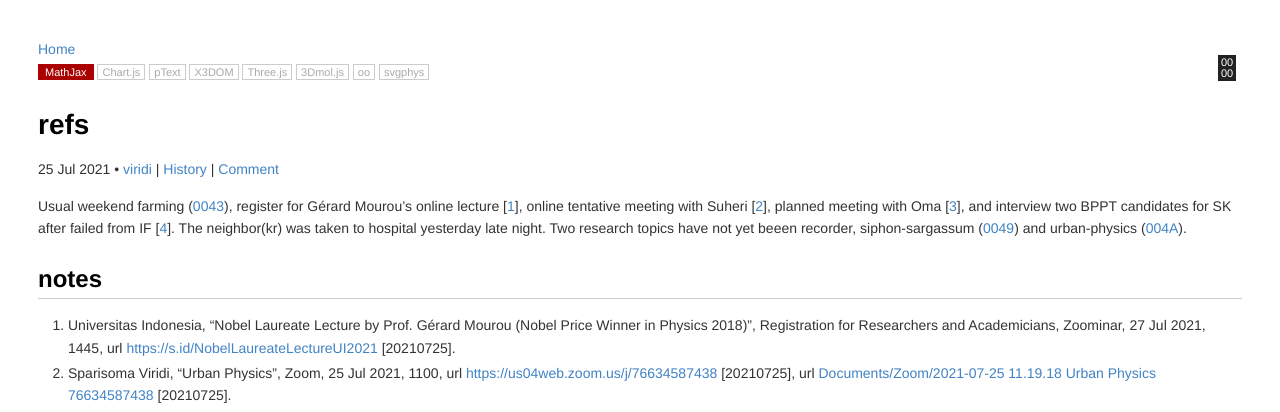
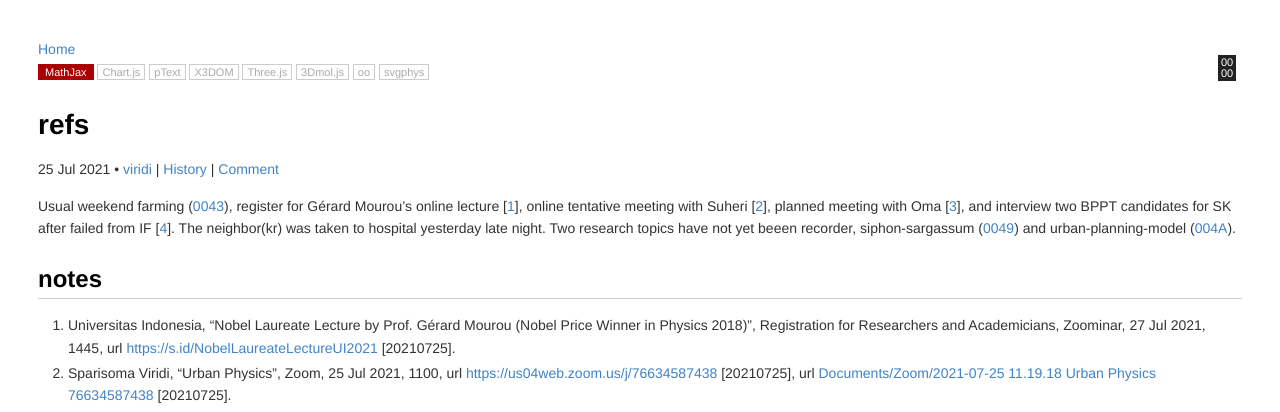
Before and after one commit to dudung/butir, a Jekyll site: the page built from _posts/0/05/2021-07-25-refs.md, in a window 1280 px wide. Shown: the top 412 px of the page. Built offline with Jekyll 4.4.1, drawn with Linux system fonts in a browser that asks for light colours.

Commit message:
fin, change 2nd topic

```diff
--- a/_posts/0/05/2021-07-25-refs.md
+++ b/_posts/0/05/2021-07-25-refs.md
@@ -13,13 +13,13 @@ oo: false
 svgphys: false
 category: literatures
 tags: ["tagebuch", "refs", "nobel laureate", "gerard mourou", "farming", "suheri", "oma", "sk", "interview", "urban physics"]
-date: 2021-07-25 20:51:00 +0700
+date: 2021-07-25 20:53:00 +0700
 permalink: /005O
 src: https://github.com/dudung/butir/commits/main/_posts/0/05/2021-07-24-refs.md
 twitter_username: 6unpnp
 nodes: ['0000']
 ---
-Usual weekend farming ([0043](0043)), register for Gérard Mourou's online lecture [[1](#r01)], online tentative meeting with Suheri [[2](#r02)], planned meeting with Oma [[3](#r03)], and interview two BPPT candidates for SK after failed from IF [[4](#r04)]. The neighbor(kr) was taken to hospital yesterday late night. Two research topics have not yet beeen recorder, siphon-sargassum ([0049](0049)) and urban-physics ([004A](004A)).
+Usual weekend farming ([0043](0043)), register for Gérard Mourou's online lecture [[1](#r01)], online tentative meeting with Suheri [[2](#r02)], planned meeting with Oma [[3](#r03)], and interview two BPPT candidates for SK after failed from IF [[4](#r04)]. The neighbor(kr) was taken to hospital yesterday late night. Two research topics have not yet beeen recorder, siphon-sargassum ([0049](0049)) and urban-planning-model ([004A](004A)).
 
 ## notes
 1. <a name="r01"></a>Universitas Indonesia, "Nobel Laureate Lecture by Prof. Gérard Mourou (Nobel Price Winner in Physics 2018)", Registration for Researchers and Academicians, Zoominar, 27 Jul 2021, 1445, url <https://s.id/NobelLaureateLectureUI2021> [20210725].
```
